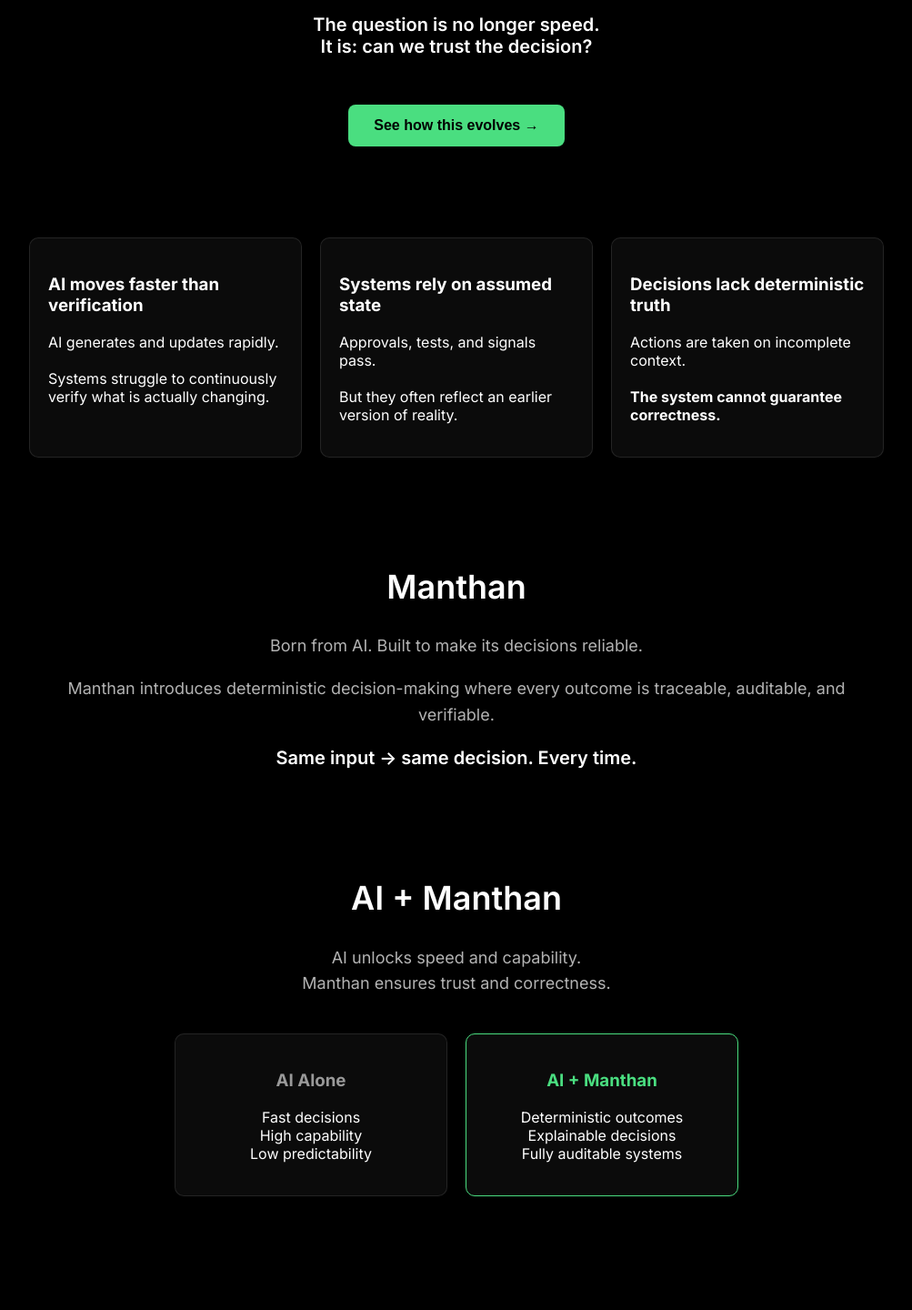
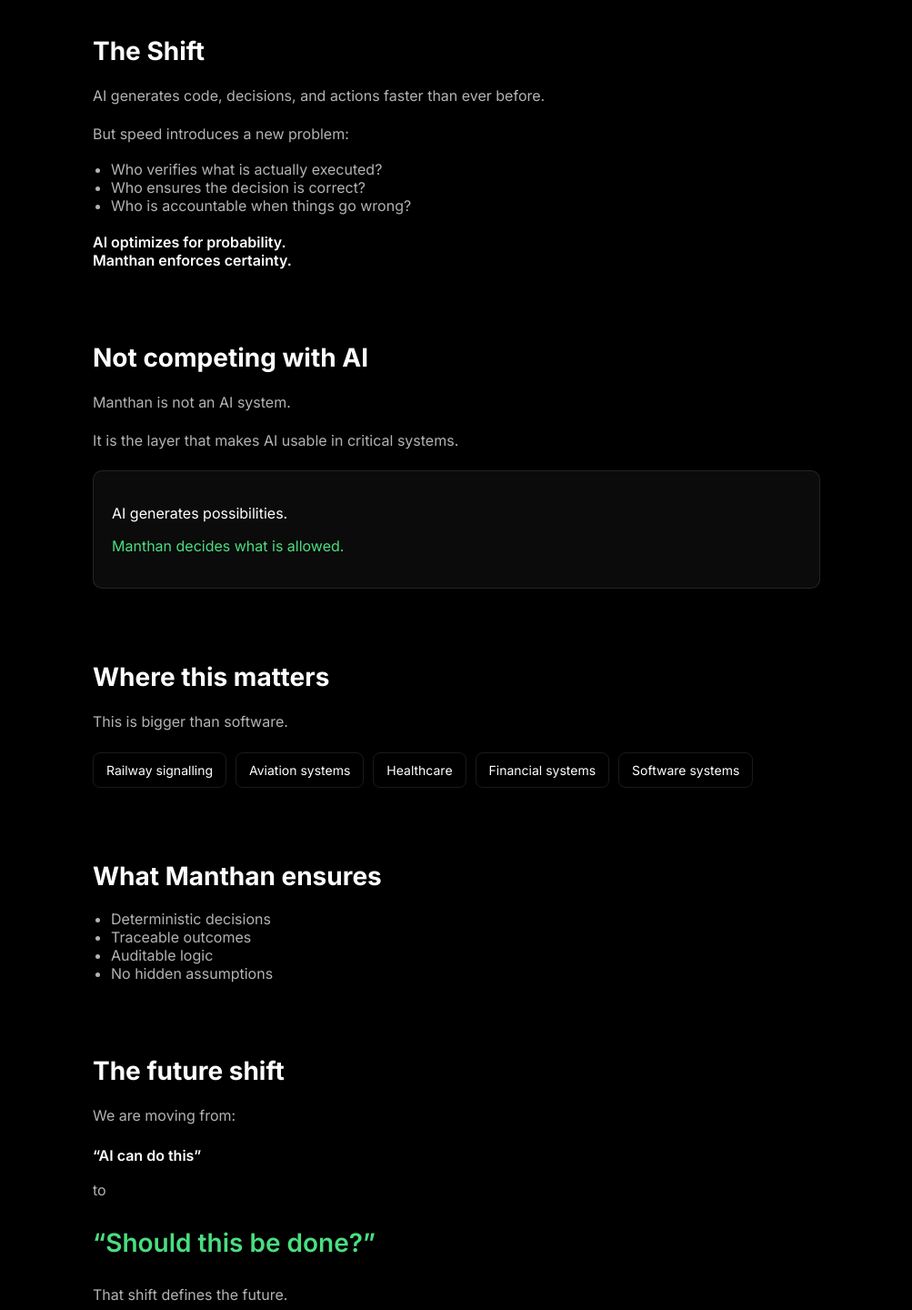
Before and after one commit to dip-protocol/manthan-experience-v2, a React (Vite) app: page / in a window 1280 px wide. Shown: the part 600-2040 px from the top of the page at 91% size, without its empty margins (138-1141 px from the left). Built offline with nearby package versions, Linux system fonts and the light colour scheme.

Commit message:
feat: new landing based on AI + Manthan narrative

```diff
--- a/src/pages/Home.tsx
+++ b/src/pages/Home.tsx
@@ -8,137 +8,132 @@ export default function Home() {
       {/* HERO */}
       <section style={styles.hero}>
         <h1 style={styles.headline}>
-          AI writes code.
+          AI creates possibilities.
           <br />
           <span style={styles.highlight}>
-            Who decides if it should ship?
+            Manthan decides what is allowed.
           </span>
         </h1>
 
-        <p style={styles.killer}>
-          AI is accelerating how systems are built and decisions are made.
-        </p>
-
         <p style={styles.subtext}>
-          AI generates code instantly.
+          AI is powerful.
           <br />
-          It enables speed at scale.
-          <br />
-          <br />
-          But speed introduces complexity.
-          <br />
-          And complexity demands certainty.
-        </p>
-
-        <p style={styles.impact}>
-          The question is no longer speed.
-          <br />
-          It is: can we trust the decision?
+          But power without control creates risk.
         </p>
 
         <button
           style={styles.cta}
           onClick={() => navigate("/experience")}
         >
-          See how this evolves →
+          See why this matters →
         </button>
       </section>
 
-      {/* PROBLEM / GAP */}
-      <section style={styles.blocks}>
-        <div style={styles.card}>
-          <h3>AI moves faster than verification</h3>
-          <p>
-            AI generates and updates rapidly.
-            <br />
-            <br />
-            Systems struggle to continuously verify
-            what is actually changing.
-          </p>
-        </div>
+      {/* PROBLEM */}
+      <section style={styles.section}>
+        <h2 style={styles.sectionTitle}>The Shift</h2>
+
+        <p style={styles.text}>
+          AI generates code, decisions, and actions faster than ever before.
+        </p>
+
+        <p style={styles.text}>
+          But speed introduces a new problem:
+        </p>
+
+        <ul style={styles.list}>
+          <li>Who verifies what is actually executed?</li>
+          <li>Who ensures the decision is correct?</li>
+          <li>Who is accountable when things go wrong?</li>
+        </ul>
+
+        <p style={styles.strong}>
+          AI optimizes for probability.
+          <br />
+          Manthan enforces certainty.
+        </p>
+      </section>
+
+      {/* POSITIONING */}
+      <section style={styles.section}>
+        <h2 style={styles.sectionTitle}>Not competing with AI</h2>
+
+        <p style={styles.text}>
+          Manthan is not an AI system.
+        </p>
+
+        <p style={styles.text}>
+          It is the layer that makes AI usable in critical systems.
+        </p>
 
         <div style={styles.card}>
-          <h3>Systems rely on assumed state</h3>
-          <p>
-            Approvals, tests, and signals pass.
-            <br />
-            <br />
-            But they often reflect
-            an earlier version of reality.
-          </p>
-        </div>
-
-        <div style={styles.card}>
-          <h3>Decisions lack deterministic truth</h3>
-          <p>
-            Actions are taken on incomplete context.
-            <br />
-            <br />
-            <strong>The system cannot guarantee correctness.</strong>
-          </p>
+          <p>AI generates possibilities.</p>
+          <p style={styles.highlight}>Manthan decides what is allowed.</p>
         </div>
       </section>
 
-      {/* MANTHAN INTRO */}
-      <section style={{ ...styles.hero, marginTop: "120px" }}>
-        <h2 style={styles.sectionTitle}>Manthan</h2>
+      {/* APPLICATIONS */}
+      <section style={styles.section}>
+        <h2 style={styles.sectionTitle}>Where this matters</h2>
 
-        <p style={{ ...styles.subtext, marginTop: "16px" }}>
-          Born from AI. Built to make its decisions reliable.
+        <p style={styles.text}>
+          This is bigger than software.
         </p>
 
-        <p style={{ ...styles.subtext, marginTop: "16px" }}>
-          Manthan introduces deterministic decision-making
-          where every outcome is traceable, auditable, and verifiable.
+        <div style={styles.grid}>
+          <div style={styles.box}>Railway signalling</div>
+          <div style={styles.box}>Aviation systems</div>
+          <div style={styles.box}>Healthcare</div>
+          <div style={styles.box}>Financial systems</div>
+          <div style={styles.box}>Software systems</div>
+        </div>
+      </section>
+
+      {/* PRINCIPLES */}
+      <section style={styles.section}>
+        <h2 style={styles.sectionTitle}>What Manthan ensures</h2>
+
+        <ul style={styles.list}>
+          <li>Deterministic decisions</li>
+          <li>Traceable outcomes</li>
+          <li>Auditable logic</li>
+          <li>No hidden assumptions</li>
+        </ul>
+      </section>
+
+      {/* CLOSING */}
+      <section style={styles.section}>
+        <h2 style={styles.sectionTitle}>The future shift</h2>
+
+        <p style={styles.text}>
+          We are moving from:
         </p>
 
-        <p style={{ ...styles.impact, marginTop: "20px" }}>
-          Same input → same decision. Every time.
+        <p style={styles.strong}>
+          “AI can do this”
+        </p>
+
+        <p style={styles.text}>to</p>
+
+        <p style={styles.highlightBig}>
+          “Should this be done?”
+        </p>
+
+        <p style={styles.text}>
+          That shift defines the future.
         </p>
       </section>
 
-      {/* VALUE SHIFT */}
-      <section style={{ ...styles.hero, marginTop: "120px" }}>
-        <h2 style={styles.sectionTitle}>AI + Manthan</h2>
-
-        <p style={{ ...styles.subtext, marginTop: "16px" }}>
-          AI unlocks speed and capability.
-          <br />
-          Manthan ensures trust and correctness.
-        </p>
-
-        <div style={styles.blocks}>
-          <div style={styles.card}>
-            <h3 style={{ color: "#999" }}>AI Alone</h3>
-            <p>
-              Fast decisions
-              <br />
-              High capability
-              <br />
-              Low predictability
-            </p>
-          </div>
-
-          <div style={{ ...styles.card, border: "1px solid #4ade80" }}>
-            <h3 style={{ color: "#4ade80" }}>AI + Manthan</h3>
-            <p>
-              Deterministic outcomes
-              <br />
-              Explainable decisions
-              <br />
-              Fully auditable systems
-            </p>
-          </div>
-        </div>
-      </section>
-
-      {/* CTA */}
-      <section style={{ ...styles.hero, marginTop: "120px" }}>
-        <h2 style={styles.sectionTitle}>
-          Unlock the full value of AI with trust.
+      {/* FINAL CTA */}
+      <section style={styles.hero}>
+        <h2 style={styles.headlineSmall}>
+          Decision Infrastructure for the AI era
         </h2>
 
-        <button style={styles.cta}>
+        <button
+          style={styles.cta}
+          onClick={() => navigate("/concept")}
+        >
           Explore Manthan →
         </button>
       </section>
@@ -167,59 +162,85 @@ const styles = {
     fontWeight: 600,
   },
 
+  headlineSmall: {
+    fontSize: "36px",
+    fontWeight: 600,
+  },
+
   highlight: {
     color: "#4ade80",
   },
 
-  killer: {
-    marginTop: "20px",
-    fontSize: "18px",
+  highlightBig: {
+    fontSize: "28px",
     color: "#4ade80",
+    fontWeight: 600,
   },
 
   subtext: {
-    marginTop: "24px",
+    marginTop: "20px",
     fontSize: "18px",
     color: "rgba(255,255,255,0.7)",
+  },
+
+  section: {
+    maxWidth: "800px",
+    margin: "0 auto",
+    marginBottom: "80px",
+  },
+
+  sectionTitle: {
+    fontSize: "28px",
+    marginBottom: "20px",
+  },
+
+  text: {
+    color: "rgba(255,255,255,0.7)",
+    marginTop: "10px",
     lineHeight: 1.6,
   },
 
-  impact: {
+  strong: {
     marginTop: "20px",
-    fontSize: "20px",
     fontWeight: 600,
   },
 
-  sectionTitle: {
-    fontSize: "36px",
-    fontWeight: 600,
+  list: {
+    marginTop: "10px",
+    paddingLeft: "20px",
+    color: "rgba(255,255,255,0.7)",
+  },
+
+  card: {
+    marginTop: "20px",
+    padding: "20px",
+    border: "1px solid rgba(255,255,255,0.1)",
+    borderRadius: "10px",
+    background: "#0b0b0b",
+  },
+
+  grid: {
+    display: "flex",
+    flexWrap: "wrap" as const,
+    gap: "10px",
+    marginTop: "20px",
+  },
+
+  box: {
+    border: "1px solid rgba(255,255,255,0.1)",
+    padding: "10px 14px",
+    borderRadius: "8px",
+    fontSize: "14px",
   },
 
   cta: {
-    marginTop: "32px",
+    marginTop: "30px",
     padding: "14px 28px",
     background: "#4ade80",
     color: "#000",
     border: "none",
     borderRadius: "8px",
-    fontSize: "16px",
     fontWeight: 600,
     cursor: "pointer",
   },
-
-  blocks: {
-    display: "flex",
-    gap: "20px",
-    justifyContent: "center",
-    flexWrap: "wrap" as const,
-    marginTop: "40px",
-  },
-
-  card: {
-    width: "300px",
-    background: "#0b0b0b",
-    border: "1px solid rgba(255,255,255,0.1)",
-    borderRadius: "10px",
-    padding: "20px",
-  },
 };
```
